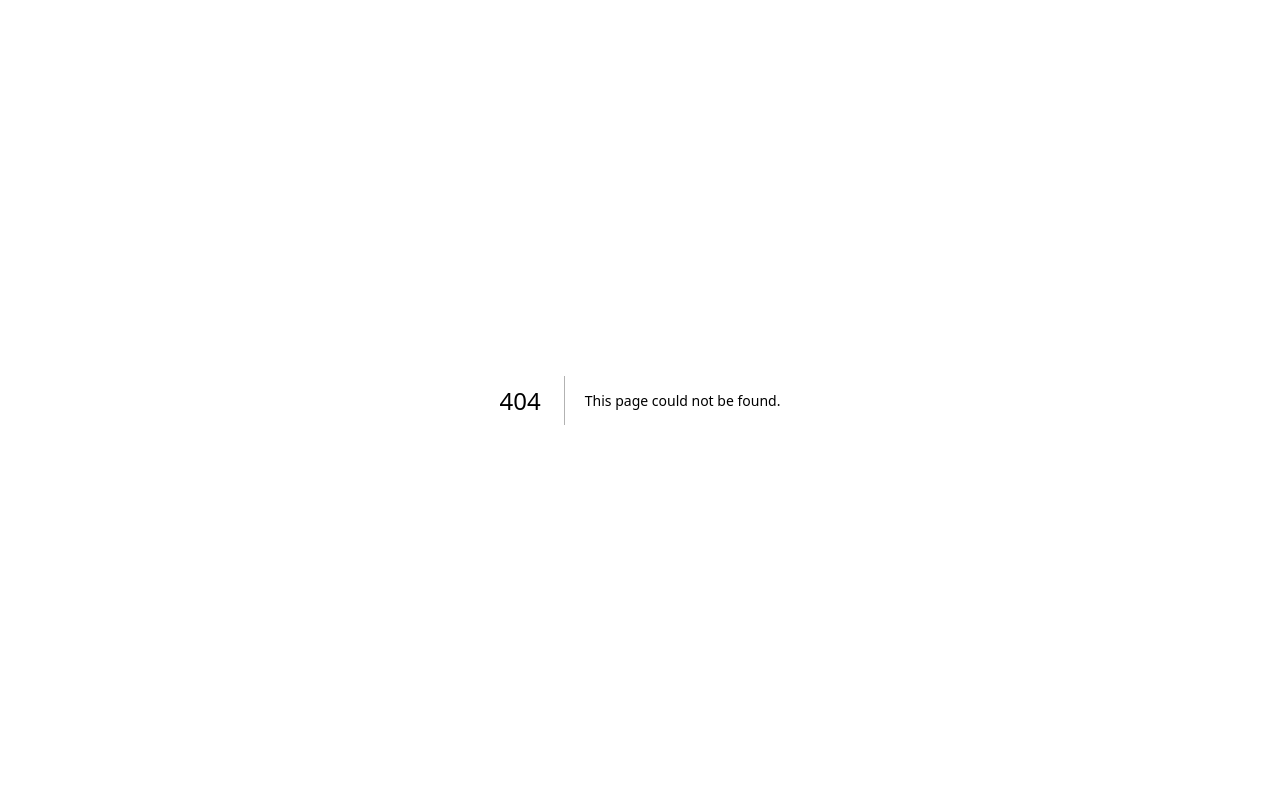
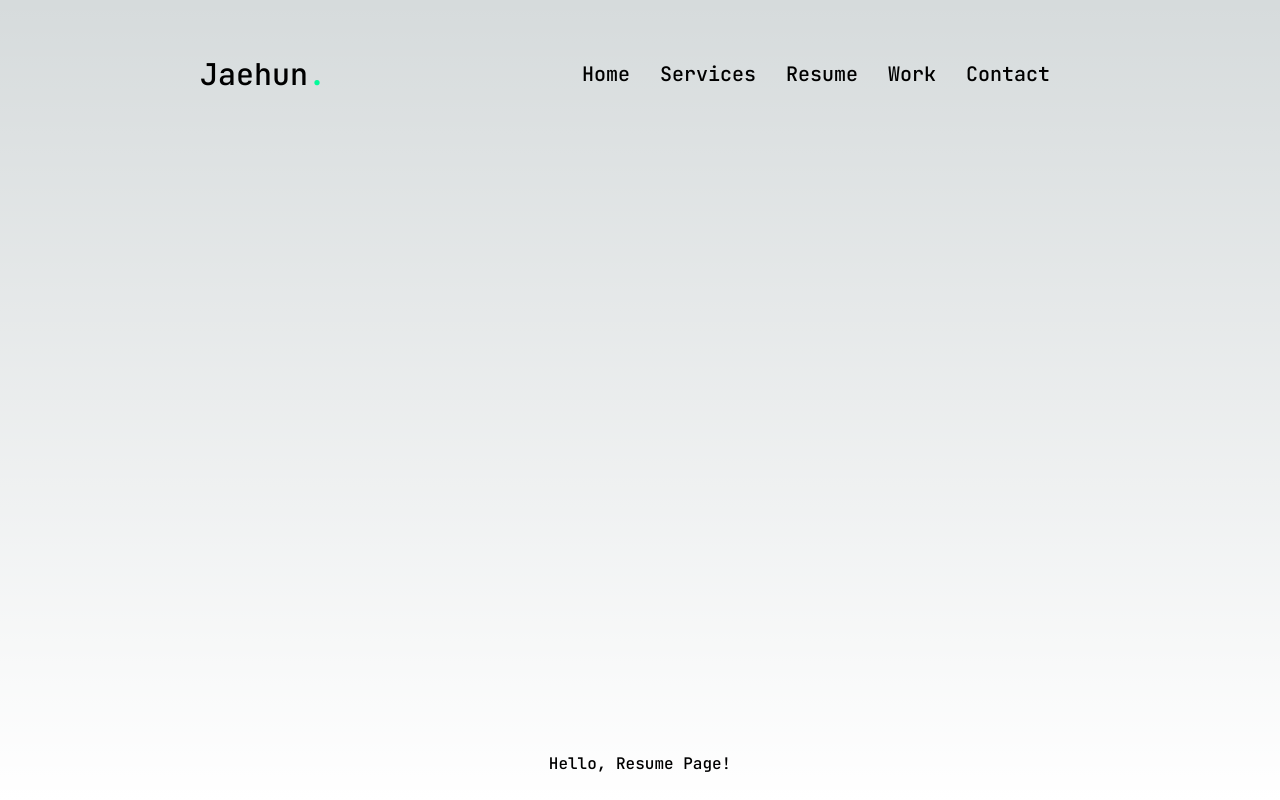
Before and after one commit to Ju-jh/portfolio-nextjs14, a Next.js app: page /resume in a window 1280 px wide. Before the commit this address had no page. Built offline with nearby package versions, Linux system fonts and the light colour scheme.

Commit message:
feat: pagination completed

```diff
--- a/app/page.tsx
+++ b/app/(home)/page.tsx
@@ -1,19 +1,11 @@
 import Link from 'next/link';
-import GithubIcon from '../public/assets/svg/github.svg'
-import LinkedInIcon from '../public/assets/svg/linkedin.svg'
-import TistoryIcon from '../public/assets/svg/tistory.svg'
-import DownloadIcon from '../public/assets/svg/download.svg'
+import GithubIcon from '../../public/assets/svg/github.svg'
+import LinkedInIcon from '../../public/assets/svg/linkedin.svg'
+import TistoryIcon from '../../public/assets/svg/tistory.svg'
+import DownloadIcon from '../../public/assets/svg/download.svg'
 import Image from 'next/image';
 
 export default function Home() {
-
-  const menu = [
-    { name: 'Home', route: '/' },
-    { name: 'Services', route: '/services' },
-    { name: 'Resume', route: '/resume' },
-    { name: 'Work', route: '/work' },
-    { name: 'Contact', route: '/contact' }
-  ]
 
   const icon = [
     {name: 'github', route: '/', icon: GithubIcon},
@@ -22,29 +14,6 @@ export default function Home() {
   ]
 
   return (
-    <main className="flex min-h-screen flex-col items-center justify-between py-6 px-[200px]">
-      <header className='header w-full h-[100px] flex items-center justify-between '>
-        <Link
-          href={'/'}
-          className='logoConatiner h-full flex items-center justify-between'
-        >
-          <span className='text-[30px]  hover:text-[#04fa9a]'>Jaehun</span>
-          <span className='text-[30px] text-[#04fa9a]'>.</span>
-        </Link>
-        <div className='menuContainer h-full flex items-center justify-between'>
-          {
-            menu.map((item, index) => (
-              <Link
-                href={item.route}
-                className=' hover:text-[#04fa9a] mr-[30px]'
-                key={index}
-              >
-                <span className='text-[20px] hover:underline underline-offset-4'>{ item.name }</span>
-              </Link>
-            ))
-          }
-        </div>
-      </header>
       <section className='introduceSection w-full flex items-center justify-between'>
         <div className='leftContainer flex flex-col items-start'>
           <p className='text-[20px]'>Web Frontend Developer</p>
@@ -86,10 +55,5 @@ export default function Home() {
             <Image width={700} height={700} src='/assets/img/myPhoto.png' alt='my_Photo'/>
         </div>
       </section>
-
-      <footer className='footer w-full h-[100px] flex'>
-
-      </footer>
-    </main>
   );
 }
--- /dev/null
+++ b/app/components/Header.tsx
@@ -0,0 +1,39 @@
+import Link from 'next/link'
+
+function Header() {
+
+  const menu = [
+    { name: 'Home', route: '/' },
+    { name: 'Services', route: '/services' },
+    { name: 'Resume', route: '/resume' },
+    { name: 'Work', route: '/work' },
+    { name: 'Contact', route: '/contact' }
+  ]
+
+  return(
+      <header className='header w-full h-[100px] flex items-center justify-between '>
+        <Link
+          href={'/'}
+          className='logoConatiner h-full flex items-center justify-between'
+        >
+          <span className='text-[30px]  hover:text-[#04fa9a]'>Jaehun</span>
+          <span className='text-[30px] text-[#04fa9a]'>.</span>
+        </Link>
+        <div className='menuContainer h-full flex items-center justify-between'>
+          {
+            menu.map((item, index) => (
+              <Link
+                href={item.route}
+                className=' hover:text-[#04fa9a] mr-[30px]'
+                key={index}
+              >
+                <span className='text-[20px] hover:underline underline-offset-4'>{ item.name }</span>
+              </Link>
+            ))
+          }
+        </div>
+      </header>
+  )
+}
+
+export default Header
--- /dev/null
+++ b/app/contact/layout.tsx
@@ -0,0 +1,11 @@
+export default function ContactLayout({
+  children,
+}: {
+  children: React.ReactNode
+}) {
+  return (
+    <section>
+      {children}
+    </section>
+  )
+}
--- /dev/null
+++ b/app/contact/page.tsx
@@ -0,0 +1,3 @@
+export default function Page() {
+  return <h1>Hello, Contact Page!</h1>
+}
--- a/app/layout.tsx
+++ b/app/layout.tsx
@@ -1,6 +1,7 @@
 import type { Metadata } from "next";
 import { JetBrains_Mono } from 'next/font/google'
 import "./globals.css";
+import Header from './components/Header';
 
 
 const jetbrains_mono = JetBrains_Mono({
@@ -19,7 +20,12 @@ export default function RootLayout({
 }>) {
   return (
     <html lang="en">
-      <body className={jetbrains_mono.className}>{children}</body>
+      <body className={jetbrains_mono.className}>
+        <main className="flex min-h-screen flex-col items-center justify-between py-6 px-[200px]">
+          <Header/>
+          {children}
+        </main>
+      </body>
     </html>
   );
 }
--- /dev/null
+++ b/app/resume/layout.tsx
@@ -0,0 +1,11 @@
+export default function ResumeLayout({
+  children,
+}: {
+  children: React.ReactNode
+}) {
+  return (
+    <section>
+      {children}
+    </section>
+  )
+}
--- /dev/null
+++ b/app/resume/page.tsx
@@ -0,0 +1,3 @@
+export default function Page() {
+  return <h1>Hello, Resume Page!</h1>
+}
--- /dev/null
+++ b/app/services/layout.tsx
@@ -0,0 +1,11 @@
+export default function ServicesLayout({
+  children,
+}: {
+  children: React.ReactNode
+}) {
+  return (
+    <section>
+      {children}
+    </section>
+  )
+}
--- /dev/null
+++ b/app/services/page.tsx
@@ -0,0 +1,3 @@
+export default function Page() {
+  return <h1>Hello, Service Page!</h1>
+}
--- /dev/null
+++ b/app/work/layout.tsx
@@ -0,0 +1,11 @@
+export default function WorkLayout({
+  children,
+}: {
+  children: React.ReactNode
+}) {
+  return (
+    <section>
+      {children}
+    </section>
+  )
+}
--- /dev/null
+++ b/app/work/page.tsx
@@ -0,0 +1,3 @@
+export default function Page() {
+  return <h1>Hello, Work Page!</h1>
+}
--- /dev/null
+++ b/components/Header.tsx
@@ -0,0 +1,40 @@
+import Link from 'next/link'
+import React from 'react'
+
+function Header() {
+
+  const menu = [
+    { name: 'Home', route: '/' },
+    { name: 'Services', route: '/services' },
+    { name: 'Resume', route: '/resume' },
+    { name: 'Work', route: '/work' },
+    { name: 'Contact', route: '/contact' }
+  ]
+
+  return(
+      <header className='header w-full h-[100px] flex items-center justify-between '>
+        <Link
+          href={'/'}
+          className='logoConatiner h-full flex items-center justify-between'
+        >
+          <span className='text-[30px]  hover:text-[#04fa9a]'>Jaehun</span>
+          <span className='text-[30px] text-[#04fa9a]'>.</span>
+        </Link>
+        <div className='menuContainer h-full flex items-center justify-between'>
+          {
+            menu.map((item, index) => (
+              <Link
+                href={item.route}
+                className=' hover:text-[#04fa9a] mr-[30px]'
+                key={index}
+              >
+                <span className='text-[20px] hover:underline underline-offset-4'>{ item.name }</span>
+              </Link>
+            ))
+          }
+        </div>
+      </header>
+  )
+}
+
+export default Header
```
